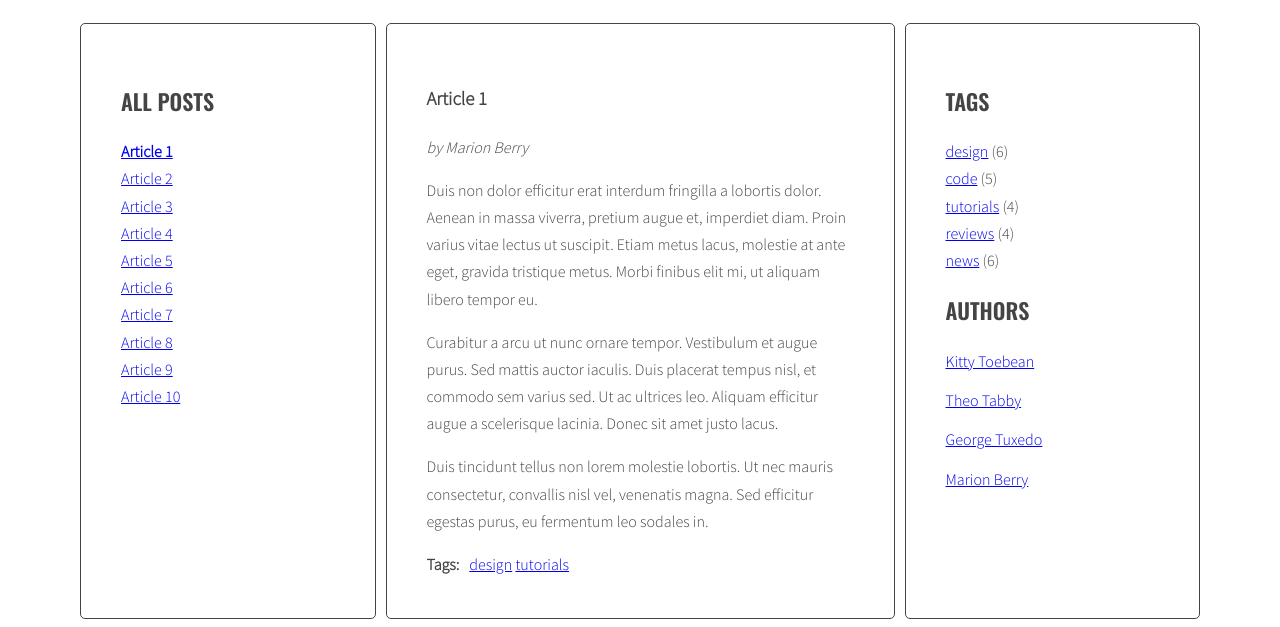
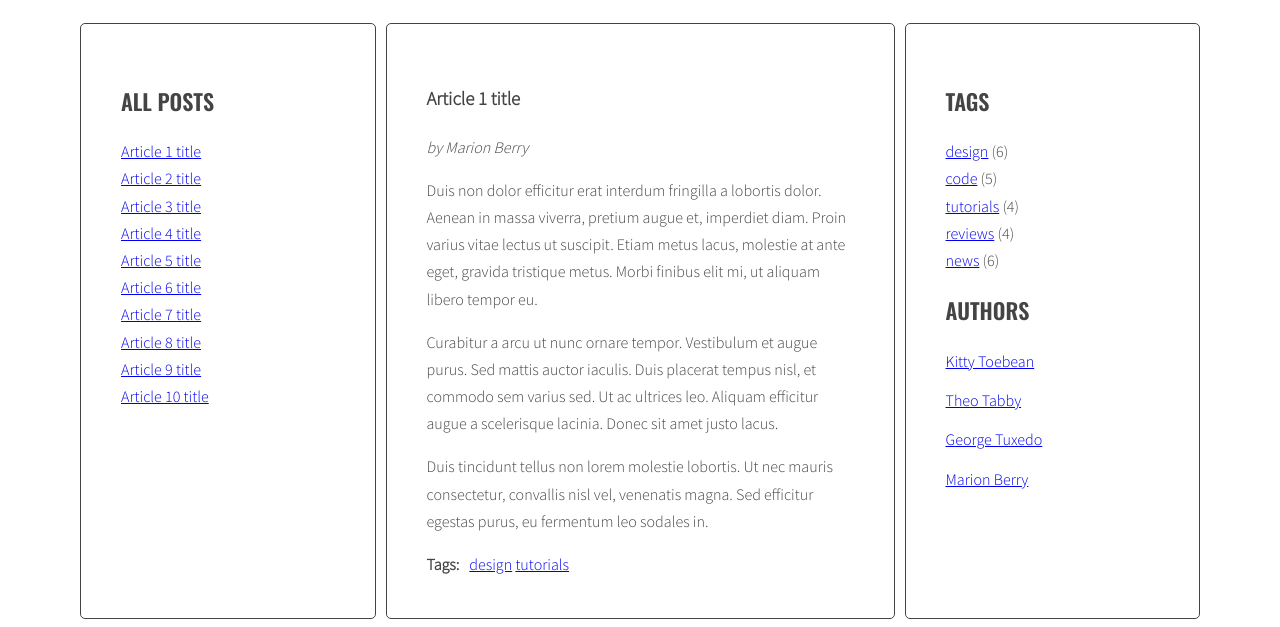
Before and after one commit to skwiryt/javascript-blog, a website: page index.html in a window 1280 px wide. Shown: the part 220-847 px from the top of the page. Drawn offline with nearby package versions, Linux system fonts and the light colour scheme.

Commit message:
Add generation of links

```diff
--- a/index.html
+++ b/index.html
@@ -28,7 +28,7 @@
                 </aside>
                 <section class="posts">
                   <article class="post active" id="article-1">
-                    <h3 class="post-title">Article 1</h3>
+                    <h3 class="post-title">Article 1 title</h3>
                     <p class="post-author">by Marion Berry</p>
                     <div class="post-content">
                       <p>Duis non dolor efficitur erat interdum fringilla a lobortis dolor. Aenean in massa viverra, pretium augue et, imperdiet diam. Proin varius vitae lectus ut suscipit. Etiam metus lacus, molestie at ante eget, gravida tristique metus. Morbi finibus elit mi, ut aliquam libero tempor eu.</p>
@@ -46,7 +46,7 @@
                     </div>
                   </article>
                   <article class="post" id="article-2">
-                    <h3 class="post-title">Article 2</h3>
+                    <h3 class="post-title">Article 2 title</h3>
                     <p class="post-author">by Theo Tabby</p>
                     <div class="post-content">
                       <p>Phasellus sollicitudin, arcu vel iaculis ullamcorper, quam leo viverra orci, et faucibus quam sapien vel est. Maecenas ac suscipit elit. Nullam interdum, lorem vitae venenatis pulvinar, ex dui malesuada nunc, tempus cursus enim metus vel nulla.</p>
@@ -64,7 +64,7 @@
                     </div>
                   </article>
                   <article class="post" id="article-3">
-                    <h3 class="post-title">Article 3</h3>
+                    <h3 class="post-title">Article 3 title</h3>
                     <p class="post-author">by George Tuxedo</p>
                     <div class="post-content">
                       <p>Mauris vel pellentesque turpis, ac sodales nisl. Quisque iaculis mi velit, ut convallis tellus accumsan a. Quisque iaculis, nisi et dignissim tincidunt, nisl eros euismod nulla, finibus laoreet erat enim posuere elit.</p>
@@ -82,7 +82,7 @@
                     </div>
                   </article>
                   <article class="post" id="article-4">
-                    <h3 class="post-title">Article 4</h3>
+                    <h3 class="post-title">Article 4 title</h3>
                     <p class="post-author">by Kitty Toebean</p>
                     <div class="post-content">
                       <p>Morbi vel cursus nulla, vel varius mauris. Suspendisse sed elit sit amet risus faucibus vestibulum ut sit amet purus. Donec orci est, condimentum ut quam quis, scelerisque fringilla ligula.</p>
@@ -101,7 +101,7 @@
                     </div>
                   </article>
                   <article class="post" id="article-5">
-                    <h3 class="post-title">Article 5</h3>
+                    <h3 class="post-title">Article 5 title</h3>
                     <p class="post-author">by Marion Berry</p>
                     <div class="post-content">
                       <p>Suspendisse sem eros, euismod condimentum arcu ac, consequat fermentum orci. Nam convallis lacus nec interdum vestibulum. Vestibulum luctus, quam eu tristique ornare, lorem nibh sodales enim, vitae tempor dolor ante vitae tortor.</p>
@@ -119,7 +119,7 @@
                     </div>
                   </article>
                   <article class="post" id="article-6">
-                    <h3 class="post-title">Article 6</h3>
+                    <h3 class="post-title">Article 6 title</h3>
                     <p class="post-author">by George Tuxedo</p>
                     <div class="post-content">
                       <p>Donec posuere iaculis ante sed hendrerit. Lorem ipsum dolor sit amet, consectetur adipiscing elit. Quisque hendrerit neque nec urna tincidunt, quis vehicula dui vulputate. Morbi est sapien, auctor ut lectus eu, placerat viverra lorem.</p>
@@ -137,7 +137,7 @@
                     </div>
                   </article>
                   <article class="post" id="article-7">
-                    <h3 class="post-title">Article 7</h3>
+                    <h3 class="post-title">Article 7 title</h3>
                     <p class="post-author">by Kitty Toebean</p>
                     <div class="post-content">
                       <p>Donec eleifend mauris ac nisl fermentum, ac fermentum turpis dignissim. Aliquam diam nisl, imperdiet a varius eget, lobortis sed nisi. Nullam suscipit ipsum sed magna blandit, sed pellentesque urna malesuada.</p>
@@ -155,7 +155,7 @@
                     </div>
                   </article>
                   <article class="post" id="article-8">
-                    <h3 class="post-title">Article 8</h3>
+                    <h3 class="post-title">Article 8 title</h3>
                     <p class="post-author">by Theo Tabby</p>
                     <div class="post-content">
                       <p>Praesent quis imperdiet erat. Curabitur tempor sapien a interdum malesuada. Proin libero erat, sagittis a sollicitudin eget, pulvinar nec risus. Cras et suscipit sem.</p>
@@ -174,7 +174,7 @@
                     </div>
                   </article>
                   <article class="post" id="article-9">
-                    <h3 class="post-title">Article 9</h3>
+                    <h3 class="post-title">Article 9 title</h3>
                     <p class="post-author">by Marion Berry</p>
                     <div class="post-content">
                       <p>Tam et facilisis purus. Donec vulputate est quis lobortis posuere. Nunc vitae lorem ut odio faucibus pulvinar nec in justo. Ut ut ante ac tellus ornare tempus. Nunc maximus, tortor et dictum convallis, nunc libero posuere leo, scelerisque ultrices arcu sapien ut tellus.</p>
@@ -192,7 +192,7 @@
                     </div>
                   </article>
                   <article class="post" id="article-10">
-                    <h3 class="post-title">Article 10</h3>
+                    <h3 class="post-title">Article 10 title</h3>
                     <p class="post-author">by George Tuxedo</p>
                     <div class="post-content">
                       <p>Aliquam erat volutpat. Ut non eleifend lectus. Donec suscipit tellus tempor, ornare dui id, hendrerit neque. Phasellus lacinia laoreet dui in luctus. Sed hendrerit, magna sit amet varius tempor, augue augue scelerisque est, non scelerisque mauris libero eu sapien.</p>
--- a/js/script.js
+++ b/js/script.js
@@ -42,8 +42,40 @@
         console.log(pickedPost);
     }
 
-    const links = document.querySelectorAll(`${optTitleListSelector} a`);
-    for(let link of links){
-        link.addEventListener('click', titleClickHandler);
+    //generate links with article titles
+
+    function generateTitleLinks(){
+
+        /* remove contents of titleList */
+        const titleList = document.querySelector(optTitleListSelector);
+        titleList.innerHTML = "";
+
+        /* for each article */
+        const articles = document.querySelectorAll(optArticleSelector);
+        for (const article of articles){
+          /* get the article id */
+            const articleId = article.id;
+
+          /* find the title element */
+            const titleElement = article.querySelector(optTitleSelector);
+          /* get the title from the title element */
+            const articleTitle = titleElement.textContent;
+
+          /* create HTML of the link */
+            const liElement = document.createElement("li");
+            liElement.innerHTML = `<a href="#${articleId}"><span>${articleTitle}</span></a>`;
+
+          /* insert link into titleList */
+            titleList.append(liElement);
+        }
+
+        //adding listeners to generated links
+        const links = document.querySelectorAll(`${optTitleListSelector} a`);
+        for(let link of links){
+            link.addEventListener('click', titleClickHandler);
+        }
+
     }
+
+    generateTitleLinks();
 }
```
